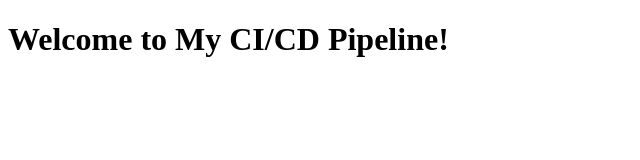
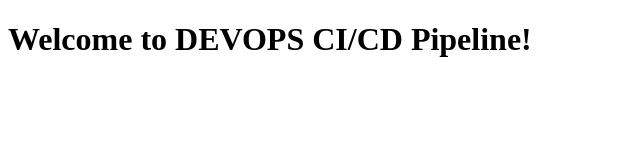
Before and after one commit to minnathdhani/Devops_pipeline, a plain HTML site: page index.html in a window 1280 px wide. Shown: the whole page, without its empty margins (0-640 px from the left). Drawn offline with Linux system fonts and the light colour scheme.

Commit message:
Updating main

```diff
--- a/index.html
+++ b/index.html
@@ -6,6 +6,6 @@
     <title>CI/CD Pipeline</title>
 </head>
 <body>
-    <h1>Welcome to My CI/CD Pipeline!</h1>
+    <h1>Welcome to DEVOPS CI/CD Pipeline!</h1>
 </body>
 </html>
```
Also changed, not shown: requirements.txt.
